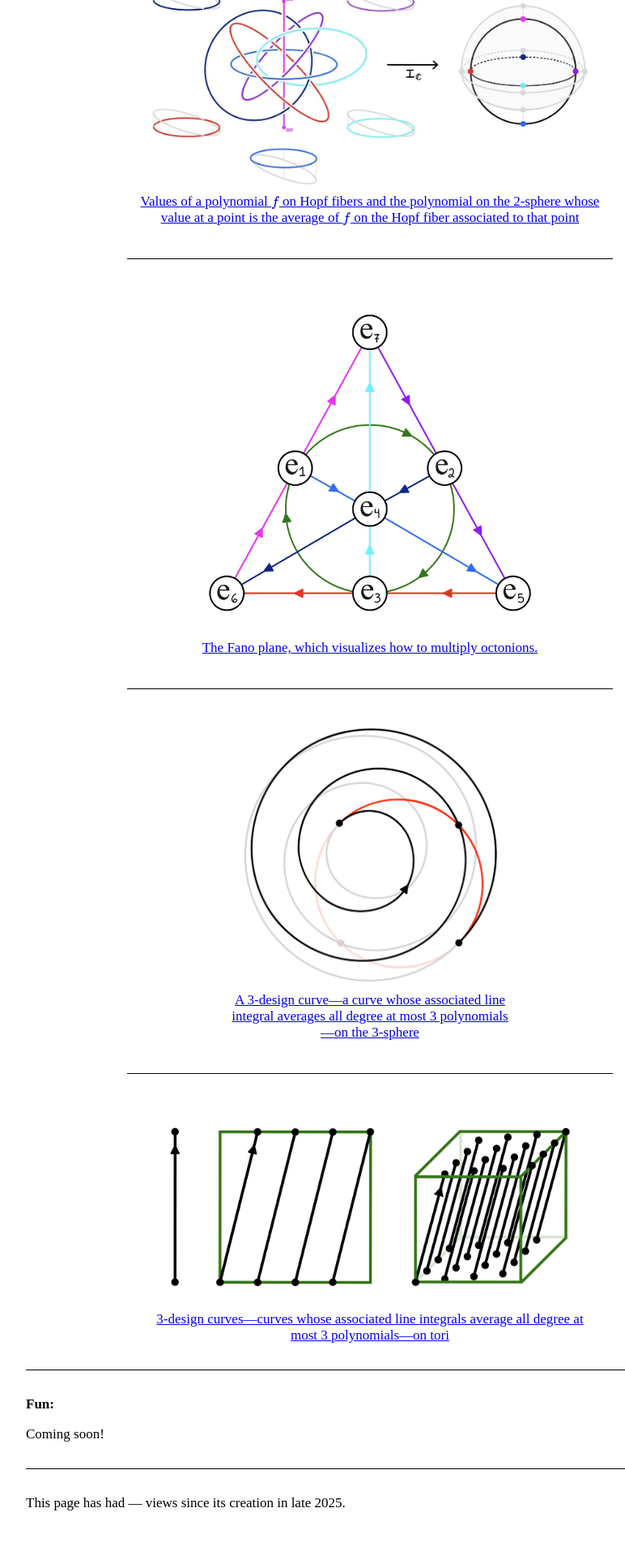
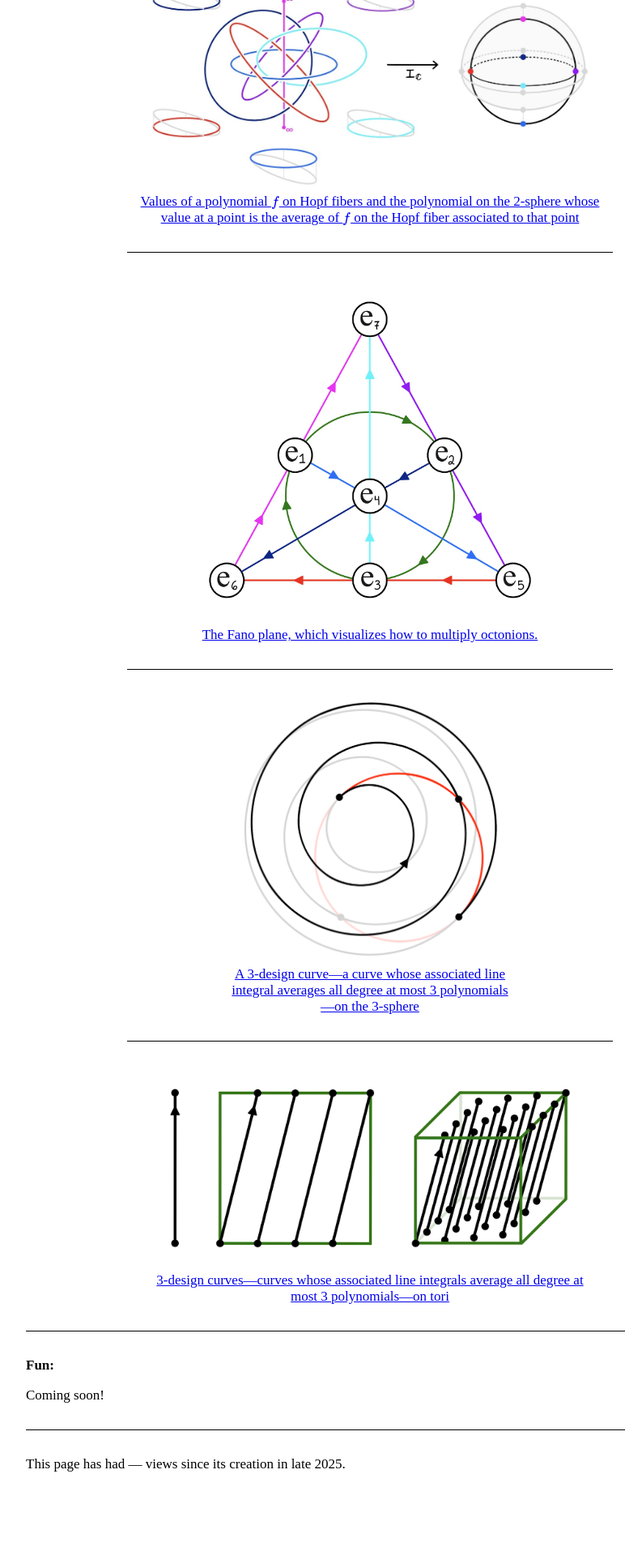
Before and after one commit to AyodejiLindblad/AyodejiLindblad.github.io, a Jekyll site: the page built from index.md, in a window 1280 px wide. Shown: the part 2089-4009 px from the top of the page at 81% size, without its empty margins (183-955 px from the left). Built offline with Jekyll 4.4.1, drawn with Linux system fonts in a browser that asks for light colours; some web fonts are replaced; after the commit the page ends 3961 px from its top, so only the background shows below that.

Commit message:
Testing dividers

```diff
--- a/_layouts/default.html
+++ b/_layouts/default.html
@@ -30,7 +30,7 @@ color: default
     {{ content }}
 
     <!-- GoatCounter: site-wide analytics -->
-    <script data-goatcounter="https://YOURCODE.goatcounter.com/count"
+    <script data-goatcounter="https://ayodejilindblad.goatcounter.com/count"
             async src="//gc.zgo.at/count.js"></script>
 
   </body>
--- a/index.md
+++ b/index.md
@@ -126,7 +126,7 @@ I'm a third-year PhD student of [Tom Mrowka](https://math.mit.edu/~mrowka/) at [
   </figure>
 </div>
 
-<hr class="divider-600">
+<hr class="hr-600">
 
 <div style="flex: 1; text-align: center; --img-width: 450px;">
   <figure style="display: inline-block; margin: 0; width: min(var(--img-width), 100%);">
@@ -151,7 +151,7 @@ I'm a third-year PhD student of [Tom Mrowka](https://math.mit.edu/~mrowka/) at [
   </figure>
 </div>
 
-<hr class="divider-600">
+<hr class="hr-600">
 
 <div style="flex: 1; text-align: center; --img-width: 350px;">
   <figure style="display: inline-block; margin: 0; width: min(var(--img-width), 100%);">
@@ -176,7 +176,7 @@ I'm a third-year PhD student of [Tom Mrowka](https://math.mit.edu/~mrowka/) at [
   </figure>
 </div>
 
-<hr class="divider-600">
+<hr class="hr-600">
 
 <div style="flex: 1; text-align: center; --img-width: 550px;">
   <figure style="display: inline-block; margin: 0; width: min(var(--img-width), 100%);">
@@ -211,7 +211,7 @@ Coming soon!
 
 This page has had <span id="site-total-number">—</span>
 <script>
-  fetch('https://YOURCODE.goatcounter.com/counter/TOTAL.json')
+  fetch('https://ayodejilindblad.goatcounter.com/counter/TOTAL.json')
     .then(r => r.json())
     .then(d => { document.getElementById('site-total-number').textContent = d.count; })
     .catch(() => {});
--- a/resources/style/main.css
+++ b/resources/style/main.css
@@ -41,9 +41,8 @@ hr {
 }
 
 /* make solid line 600px long at most */
-hr.divider-600 {
+hr.hr-600 {
   width: 600px;
-  margin: 2.5rem auto;      /* vertical space + center */
-  border: 0;
-  border-top: 1px solid currentColor;  /* matches your text color */
+  max-width: 100%;
+  margin: 2rem auto;
 }
```
